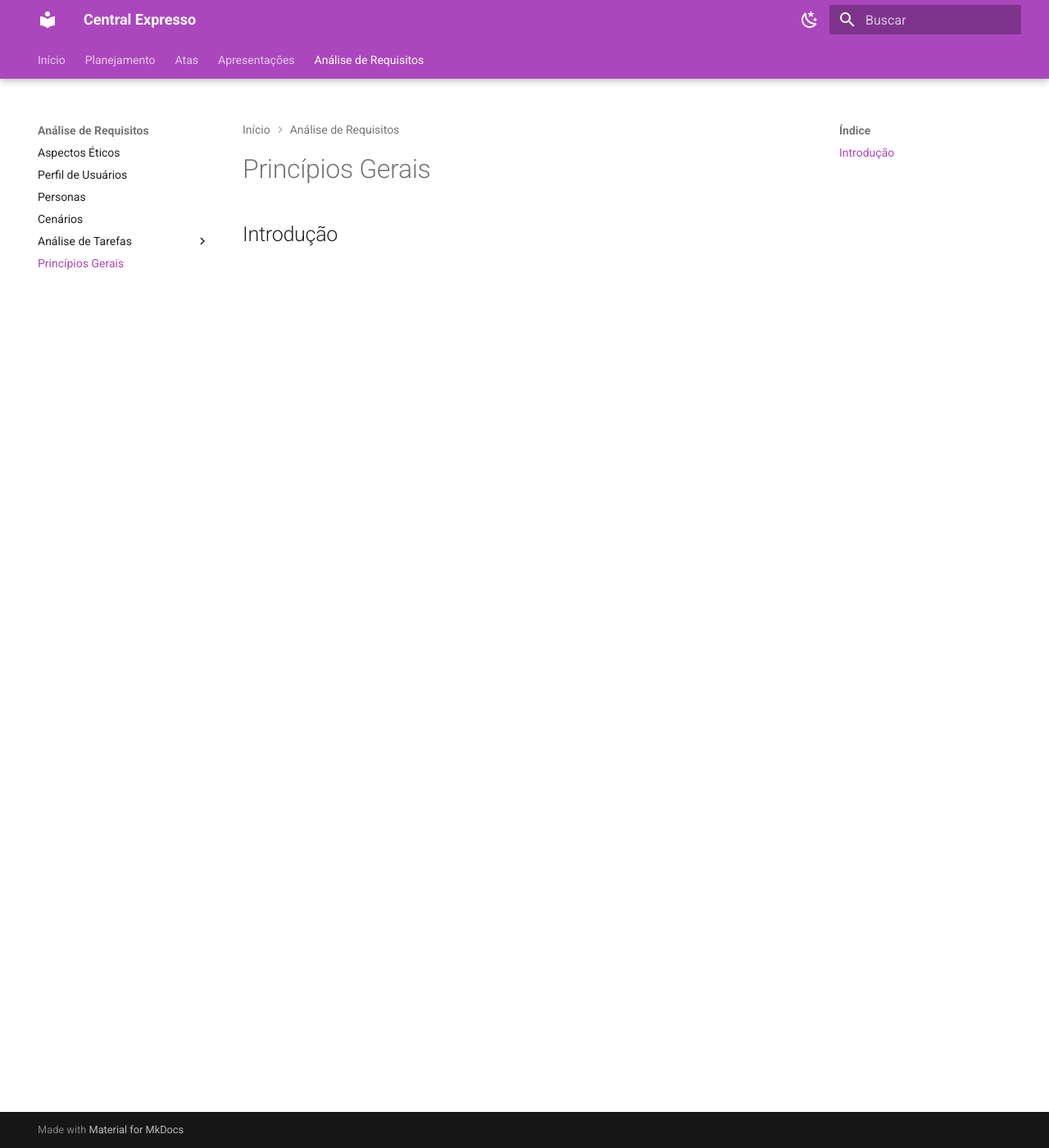
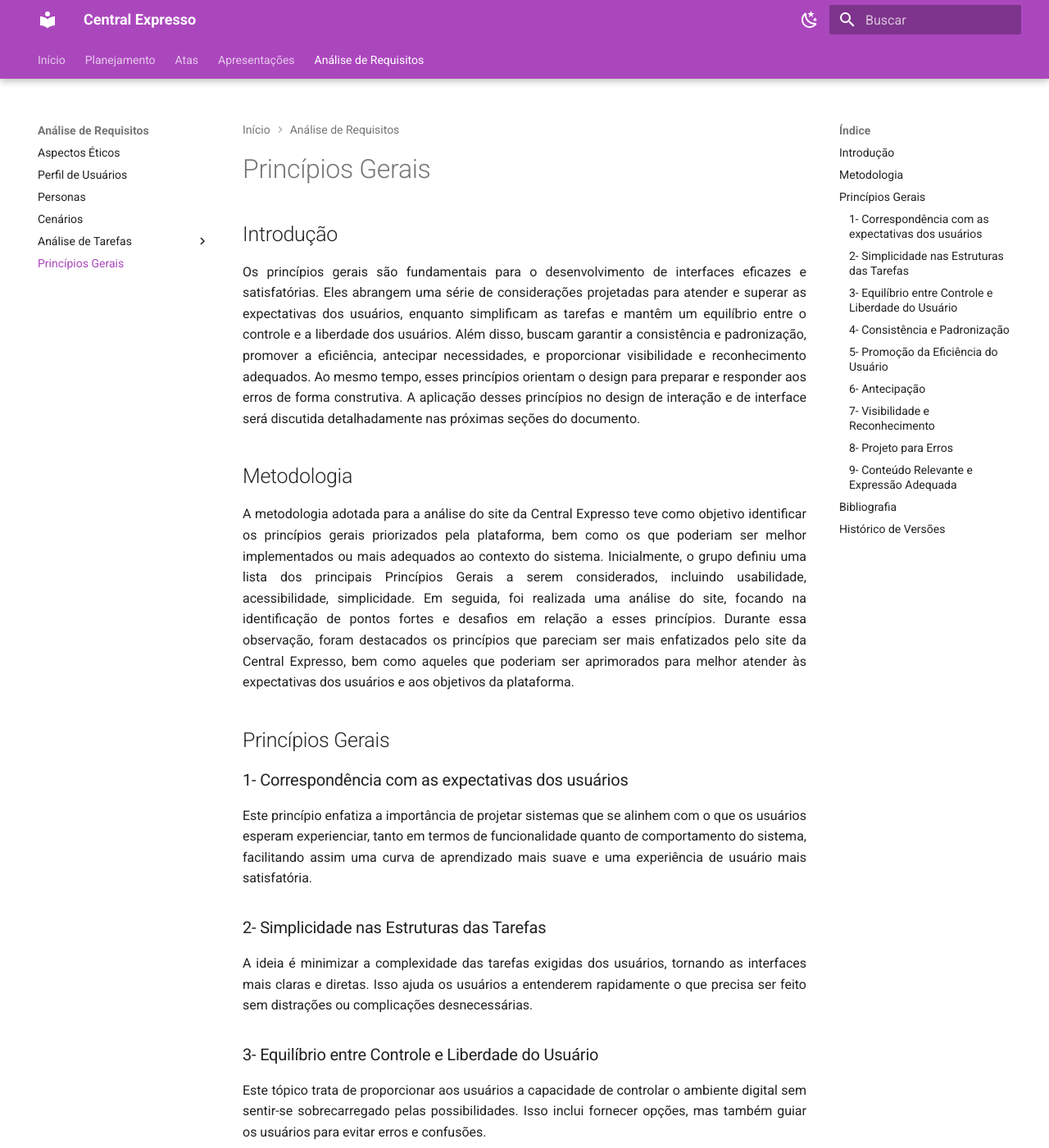
Before and after one commit to Interacao-Humano-Computador/2024.1-Grupo08, an MkDocs documentation site: the page built from docs/requisitos/principios_gerais.md, in a window 1280 px wide and 1400 px high. Shown: the whole window at 82% size. Built offline with MkDocs 1.6.1 and Material for MkDocs 9.7.7, drawn with Linux system fonts in a browser that asks for light colours; some of the changed text lies outside the part shown.

Commit message:
Incluindo os Princípios Gerais

```diff
--- a/docs/requisitos/principios_gerais.md
+++ b/docs/requisitos/principios_gerais.md
@@ -1 +1,57 @@
 ## Introdução
+
+
+Os princípios gerais são fundamentais para o desenvolvimento de interfaces eficazes e satisfatórias. Eles abrangem uma série de considerações projetadas para atender e superar as expectativas dos usuários, enquanto simplificam as tarefas e mantêm um equilíbrio entre o controle e a liberdade dos usuários. Além disso, buscam garantir a consistência e padronização, promover a eficiência, antecipar necessidades, e proporcionar visibilidade e reconhecimento adequados. Ao mesmo tempo, esses princípios orientam o design para preparar e responder aos erros de forma construtiva. A aplicação desses princípios no design de interação e de interface será discutida detalhadamente nas próximas seções do documento.
+
+## Metodologia
+
+A metodologia adotada para a análise do site da Central Expresso teve como objetivo identificar os princípios gerais priorizados pela plataforma, bem como os que poderiam ser melhor implementados ou mais adequados ao contexto do sistema. Inicialmente, o grupo definiu uma lista dos principais Princípios Gerais a serem considerados, incluindo usabilidade, acessibilidade, simplicidade. Em seguida, foi realizada uma análise do site, focando na identificação de pontos fortes e desafios em relação a esses princípios. Durante essa observação, foram destacados os princípios que pareciam ser mais enfatizados pelo site da Central Expresso, bem como aqueles que poderiam ser aprimorados para melhor atender às expectativas dos usuários e aos objetivos da plataforma.
+
+## Princípios Gerais
+
+### 1- Correspondência com as expectativas dos usuários
+
+Este princípio enfatiza a importância de projetar sistemas que se alinhem com o que os usuários esperam experienciar, tanto em termos de funcionalidade quanto de comportamento do sistema, facilitando assim uma curva de aprendizado mais suave e uma experiência de usuário mais satisfatória.
+
+### 2- Simplicidade nas Estruturas das Tarefas
+
+A ideia é minimizar a complexidade das tarefas exigidas dos usuários, tornando as interfaces mais claras e diretas. Isso ajuda os usuários a entenderem rapidamente o que precisa ser feito sem distrações ou complicações desnecessárias.
+
+### 3- Equilíbrio entre Controle e Liberdade do Usuário
+
+Este tópico trata de proporcionar aos usuários a capacidade de controlar o ambiente digital sem sentir-se sobrecarregado pelas possibilidades. Isso inclui fornecer opções, mas também guiar os usuários para evitar erros e confusões.
+
+### 4- Consistência e Padronização
+
+Consistência na interface ajuda os usuários a desenvolverem uma intuição sobre como as coisas funcionam, baseando-se em sua experiência anterior com partes semelhantes da interface ou com outras interfaces. A padronização contribui para essa previsibilidade e reduz a carga cognitiva.
+
+### 5- Promoção da Eficiência do Usuário
+
+É um princípio de design que visa tornar as interações do usuário com um sistema ou aplicativo mais eficientes e sem atritos. Isso é alcançado através da simplificação de processos, organização lógica de informações e fornecimento de ferramentas que ajudem os usuários a alcançarem seus objetivos de forma rápida e eficaz.
+
+### 6- Antecipação
+
+Refere-se à capacidade do sistema de antecipar as necessidades do usuário e prover recursos ou informações que possam ser necessárias antes mesmo de o usuário solicitar, melhorando a eficiência e a experiência de uso.
+
+### 7- Visibilidade e Reconhecimento
+
+Este princípio assegura que informações importantes estejam sempre visíveis, ou facilmente recuperáveis, e que elementos da interface sejam facilmente reconhecíveis, promovendo uma navegação intuitiva e reduzindo o esforço para alcançar objetivos.
+
+### 8- Projeto para Erros
+
+Design para erros envolve criar interfaces que não apenas previnam erros, como também os gerenciem de forma eficaz quando ocorrerem. Isso pode incluir mensagens de erro claras, opções de desfazer ações, e suporte adequado para que os usuários possam recuperar-se sem frustração.
+
+### 9- Conteúdo Relevante e Expressão Adequada
+
+O conteúdo apresentado deve ser relevante para as tarefas em questão, e deve ser expresso de uma maneira que seja compreensível e acessível. Isso inclui o uso de linguagem clara, formatos apropriados e adaptação ao contexto do usuário.
+
+
+## Bibliografia
+
+> [1] Barbosa, Simone Diniz Junqueira Interação humano-computador / Simone Diniz Junqueira Barbosa, Bruno Santana da Silva. – Rio de Janeiro: Elsevier, 2010.
+
+## Histórico de Versões
+
+| Versão |    Data    | Descrição                                 | Autor(es)                                       | Revisor(es)                                    |
+| ------ | :--------: | ----------------------------------------- | ----------------------------------------------- | ---------------------------------------------- |
+| 1.0    | 09/05/2024 | Princípios Gerais | [Pedro Henrique](https://github.com/PedroHenrique061) <br> [Gustavo Alves](https://github.com/gustaallves)   |  [Yasmim Rosa](https://github.com/yaskisoba)     |
```
Also changed, not shown: docs/requisitos/analise_tarefas_goms.md (+1 -0 lines).
